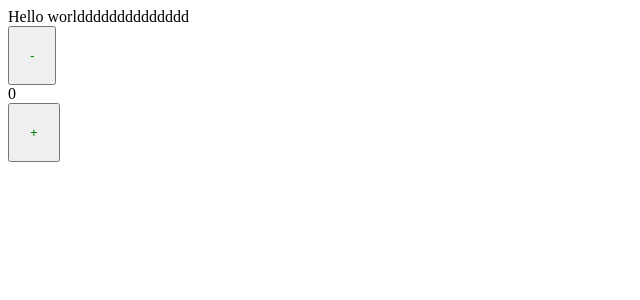
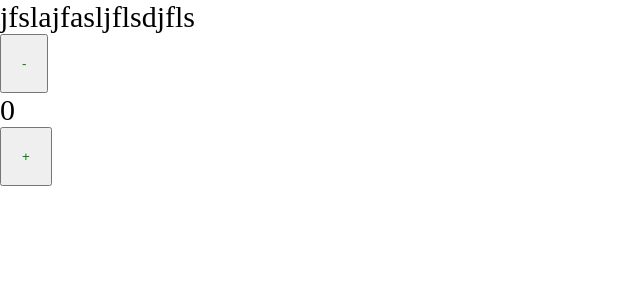
Before and after one commit to Sunrisee13/code_example, a React app: page / in a window 1280 px wide. Shown: the top 300 px of the page, without its empty margins (0-640 px from the left). Built offline with nearby package versions, Linux system fonts and the light colour scheme.

Commit message:
5 Настраиваем css modules

```diff
--- a/package.json
+++ b/package.json
@@ -20,12 +20,14 @@
     "@types/webpack-dev-server": "^4.7.2",
     "css-loader": "^6.6.0",
     "html-webpack-plugin": "^5.5.0",
+    "mini-css-extract-plugin": "^2.5.3",
     "sass": "^1.49.9",
     "sass-loader": "^12.6.0",
     "style-loader": "^3.3.1",
     "ts-loader": "^9.2.6",
     "ts-node": "^10.5.0",
     "typescript": "^4.5.5",
+    "typescript-plugin-css-modules": "^5.0.1",
     "webpack": "^5.69.1",
     "webpack-cli": "^4.10.0",
     "webpack-dev-server": "^4.7.4"
--- /dev/null
+++ b/src/App.tsx
@@ -0,0 +1,14 @@
+import React from "react";
+import { Counter } from "./components/Counter";
+import "./index.scss";
+
+const App = () => {
+  return (
+    <div className="app">
+      jfslajfasljflsdjfls
+      <Counter />
+    </div>
+  );
+};
+
+export default App;
--- a/src/components/Counter.scss
+++ b/src/components/Counter.module.scss
@@ -1,4 +1,4 @@
-button {
+.button {
   padding: 20px;
   color: green;
 }
--- a/src/components/Counter.tsx
+++ b/src/components/Counter.tsx
@@ -1,13 +1,23 @@
 import React, { useState } from "react";
-import "./Counter.scss";
+import classes from "./Counter.module.scss";
 
 export const Counter = () => {
   const [counter, setCounter] = useState(0);
   return (
     <div>
-      <button onClick={() => setCounter((prev) => prev - 1)}>-</button>
+      <button
+        className={classes.button}
+        onClick={() => setCounter((prev) => prev - 1)}
+      >
+        -
+      </button>
       <div>{counter}</div>
-      <button onClick={() => setCounter((prev) => prev + 1)}>+</button>
+      <button
+        className={classes.button}
+        onClick={() => setCounter((prev) => prev + 1)}
+      >
+        +
+      </button>
     </div>
   );
 };
--- /dev/null
+++ b/src/index.scss
@@ -0,0 +1,9 @@
+* {
+  margin: 0;
+  padding: 0;
+  box-sizing: border-box;
+}
+
+.app {
+  font-size: 30px;
+}
--- a/src/index.tsx
+++ b/src/index.tsx
@@ -1,11 +1,6 @@
 import { render } from "react-dom";
 import { Counter } from "./components/Counter";
+import App from "./App";
 // import React from "react";
 
-render(
-  <div>
-    Hello worldddddddddddddd
-    <Counter />
-  </div>,
-  document.getElementById("root")
-);
+render(<App />, document.getElementById("root"));
```
Also changed, not shown: src/global.d.ts (added, +24 -0 lines), tsconfig.json (+7 -1 lines), 4 other files (tests, documents, lock files or other folders).
